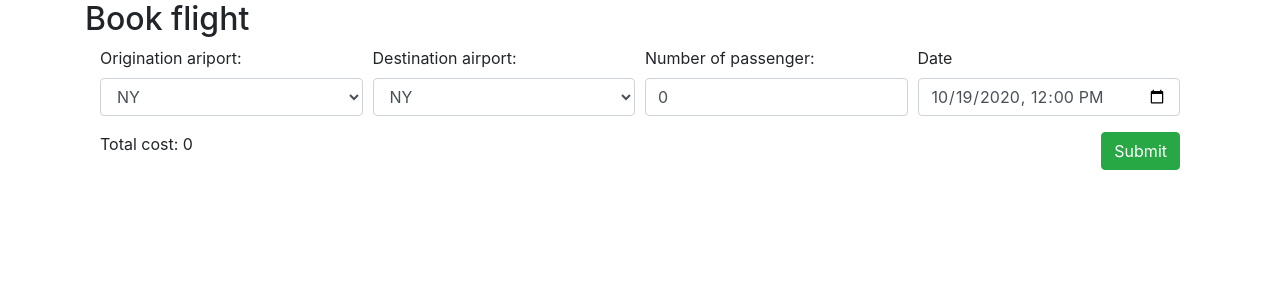
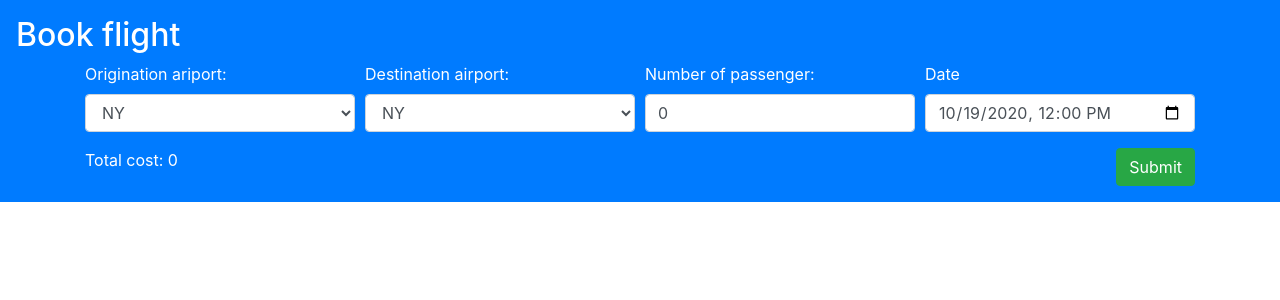
Before and after one commit to liangyang321/web-application, an Angular app: page / in a window 1280 px wide. Shown: the top 300 px of the page. Built offline with nearby package versions, Linux system fonts and the light colour scheme.

Commit message:
add pitt air port

```diff
--- a/src/app/air-port/air-port.component.html
+++ b/src/app/air-port/air-port.component.html
@@ -8,6 +8,7 @@
         <option>LA</option>
         <option>CHI</option>
         <option>WAS</option>
+        <option>PITT</option>
       </select>
     </div>
 
@@ -18,6 +19,7 @@
         <option>LA</option>
         <option>CHI</option>
         <option>WAS</option>
+        <option>PITT</option>
       </select>
     </div>
 
--- a/src/app/air-port/air-port.component.ts
+++ b/src/app/air-port/air-port.component.ts
@@ -17,7 +17,12 @@ export class AirPortComponent implements OnInit {
 
   // count total cost for passanger
   count(): void{
+    if (this.numppl > 0){
     this.result = this.numppl * 150;
+    }else
+    {
+      this.result = 0;
+    }
   }
 
 }
--- a/src/app/app.component.html
+++ b/src/app/app.component.html
@@ -1,4 +1,4 @@
-<div class = "container">
+<div class = "container" class ="p-3 mb-2 bg-primary text-white">
 <h2>Book flight</h2>
 
 <app-air-port></app-air-port>
```
